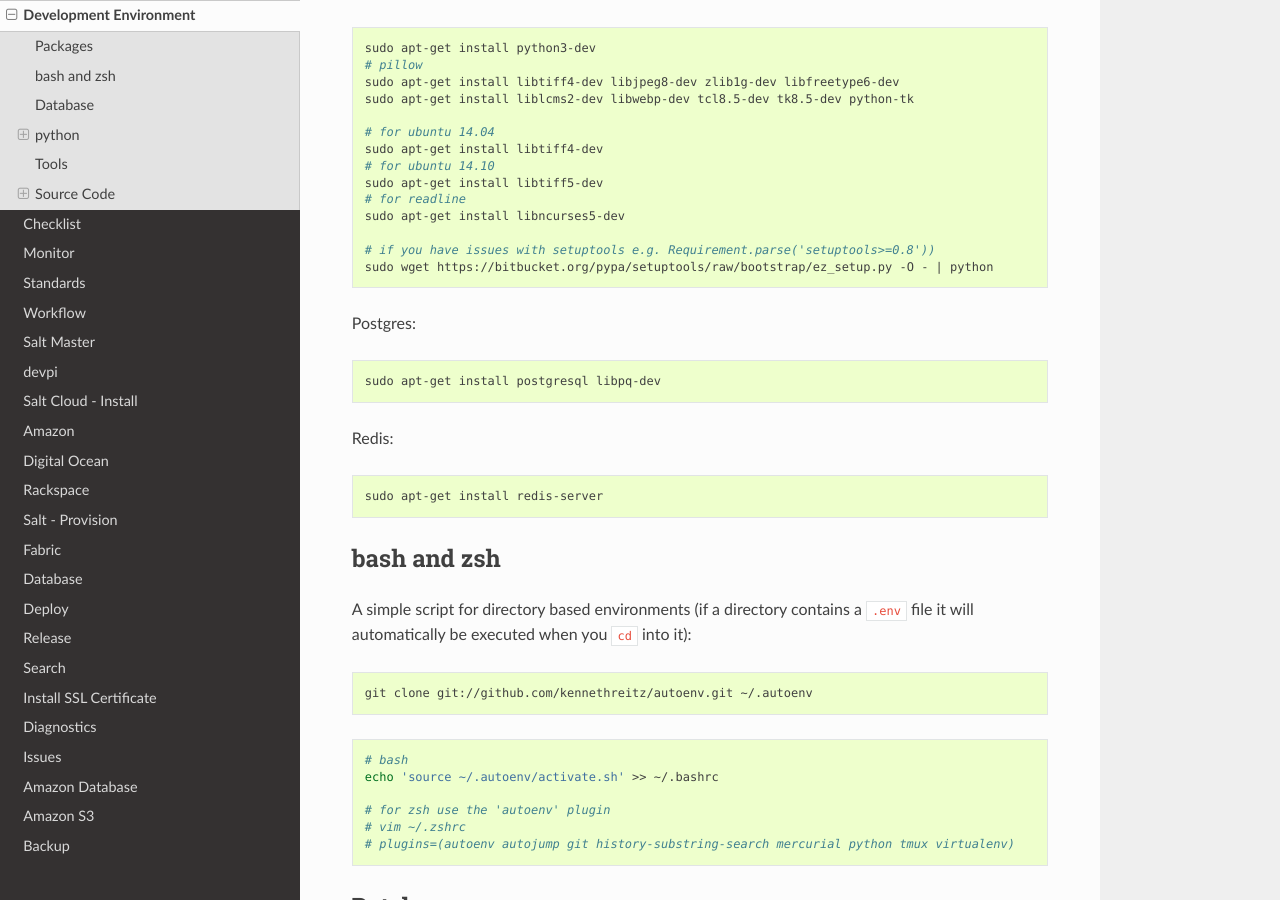
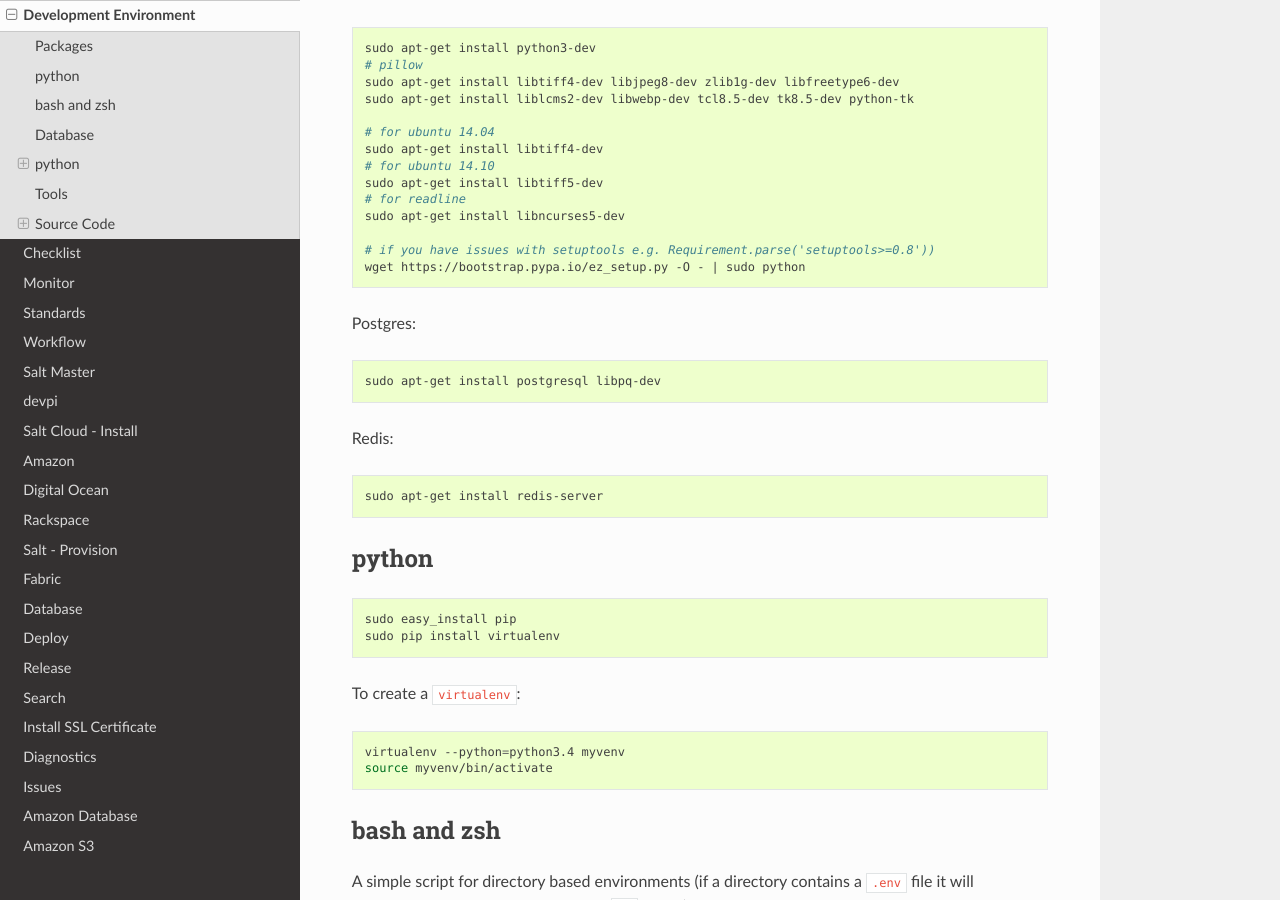
Before and after one commit to pkimber/old-docs-migrated-to-gitlab, a Sphinx documentation site: the page built from source/dev-env.rst, in a window 1280 px wide and 900 px high, scrolled down 585 px. Built offline with Sphinx 7.4.7 and the Read the Docs theme 2.0.0, drawn with Linux system fonts in a browser that asks for light colours.

Commit message:
pip on ubuntu 14.04

```diff
--- a/source/dev-env.rst
+++ b/source/dev-env.rst
@@ -32,8 +32,7 @@ python development::
   sudo apt-get install libncurses5-dev
 
   # if you have issues with setuptools e.g. Requirement.parse('setuptools>=0.8'))
-  sudo wget https://bitbucket.org/pypa/setuptools/raw/bootstrap/ez_setup.py -O - | python
-
+  wget https://bootstrap.pypa.io/ez_setup.py -O - | sudo python
 
 Postgres::
 
@@ -42,6 +41,19 @@ Postgres::
 Redis::
 
   sudo apt-get install redis-server
+
+python
+======
+
+::
+
+  sudo easy_install pip
+  sudo pip install virtualenv
+
+To create a ``virtualenv``::
+
+  virtualenv --python=python3.4 myvenv
+  source myvenv/bin/activate
 
 bash and zsh
 ============
```
